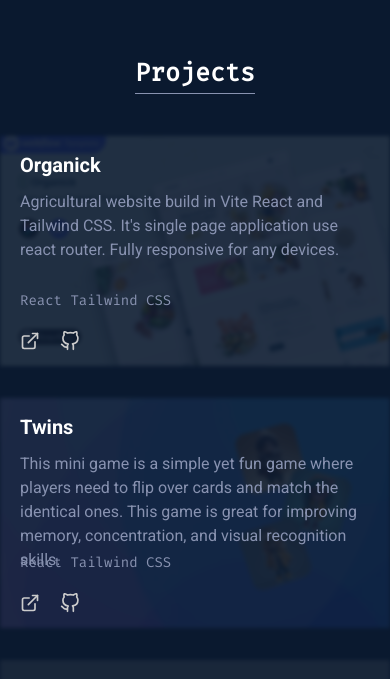
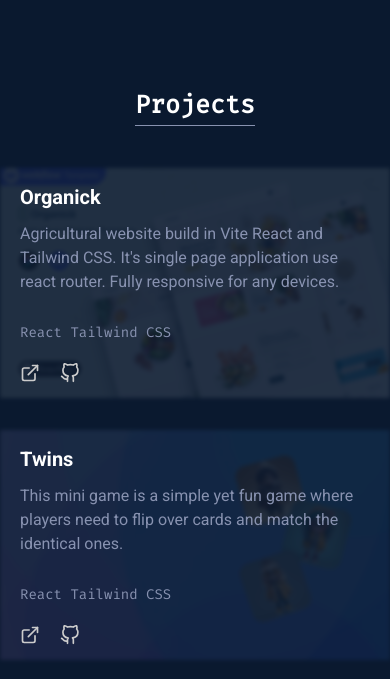
Before and after one commit to DavitAndzavelidze/portfolio-web, a React (Vite) app: page / in a window 390 px wide. Shown: the part 901-1580 px from the top of the page. Built offline with nearby package versions, Linux system fonts and the light colour scheme; grey boxes are pictures that could not be loaded.

Commit message:
fix small text and mobile scroll animation

```diff
--- a/src/components/Navbar.jsx
+++ b/src/components/Navbar.jsx
@@ -20,7 +20,7 @@ export default function Navbar() {
           ""
         )}
         <div>
-          <div className="w-full items-center px-[14px] lg:px-[36px] flex justify-between h-[64px]  lg:h-[76px] fixed z-[100] bg-[--bgNaviLight]">
+          <div className="w-full items-center px-[14px] lg:px-[36px] flex justify-between h-[60px]  lg:h-[76px] fixed z-[100] bg-[--bgNaviLight]">
             <div className="text-[32px] items-center md:text-[20px] flex gap-[10px]">
               <Link
                 to="home"
@@ -136,7 +136,7 @@ export default function Navbar() {
                   to="about"
                   spy={true}
                   smooth={true}
-                  offset={-50}
+                  offset={50}
                   duration={500}
                   onClick={handleNav}
                 >
@@ -148,7 +148,7 @@ export default function Navbar() {
                   to="contact"
                   spy={true}
                   smooth={true}
-                  offset={-50}
+                  offset={50}
                   duration={500}
                   onClick={handleNav}
                 >
--- a/src/components/ProjectsData.jsx
+++ b/src/components/ProjectsData.jsx
@@ -25,7 +25,7 @@ export const ProjectsData = [
     liveLink: "https://twins21.netlify.app/",
     githubCode: "https://github.com/DavitAndzavelidze/twins",
     websiteTitle: "Twins",
-    siteInfo: `This mini game is a simple yet fun game where players need to flip over cards and match the identical ones. This game is great for improving memory, concentration, and visual recognition skills.`,
+    siteInfo: `This mini game is a simple yet fun game where players need to flip over cards and match the identical ones.`,
     buildIn: `React Tailwind CSS`,
   },
   {
--- a/src/views/About.jsx
+++ b/src/views/About.jsx
@@ -6,7 +6,7 @@ export default function About() {
     <>
       <div
         id="about"
-        className="w-full h-full my-[2rem] px-[1rem] flex flex-col justify-center items-center gap-[10px] lg:w-[1000px] lg:mx-auto lg:flex-row lg:my-[10rem] lg:justify-between"
+        className="w-full h-full my-[2rem] pt-[7rem] md:pt-[0px] px-[1rem] flex flex-col justify-center items-center gap-[10px] lg:w-[1000px] lg:mx-auto lg:flex-row lg:my-[10rem] lg:justify-between"
       >
         <div>
           <h1 className="w-[136px] md:w-[145px] mx-auto text-[25px] md:text-[30px] text-[--textWhite] font-bold border-b-[1px] border-[--textLight] mb-[1rem] fontFira md:self-start md:ml-[1rem] lg:mx-[0px]">
--- a/src/views/Contact.jsx
+++ b/src/views/Contact.jsx
@@ -3,7 +3,7 @@ export default function Contact() {
     <>
       <div
         id="contact"
-        className="flex flex-col justify-center items-center gap-[1rem] my-[6rem] lg:w-[1000px] lg:mx-auto lg:items-start lg:my-[20rem]"
+        className="flex flex-col justify-center pt-[7rem] md:pt-[0px] items-center gap-[1rem] my-[6rem] lg:w-[1000px] lg:mx-auto lg:items-start lg:my-[20rem]"
       >
         <div>
           <h2 className="text-[25px] md:text-[30px] text-[--textWhite] font-bold border-b-[1px] border-[--textLight] mb-[1rem] fontFira ">
--- a/src/views/Projects.jsx
+++ b/src/views/Projects.jsx
@@ -5,7 +5,7 @@ export default function Projects() {
     <>
       <div
         id="projects"
-        className="w-full lg:w-[1400px] lg:mx-auto h-full my-[2rem] py-[1rem] flex flex-col gap-[10px]"
+        className="w-full lg:w-[1400px] pt-[3rem] md:pt-[0px] lg:mx-auto h-full my-[2rem] py-[1rem] flex flex-col gap-[10px]"
       >
         <div className="self-center md:self-start md:ml-[2rem] lg:ml-[0px] lg:self-center">
           <h1 className="text-[25px] md:text-[30px] text-[--textWhite] font-bold border-b-[1px] border-[--textLight] fontFira mt-[4rem] lg:mt-[6rem] ">
```
